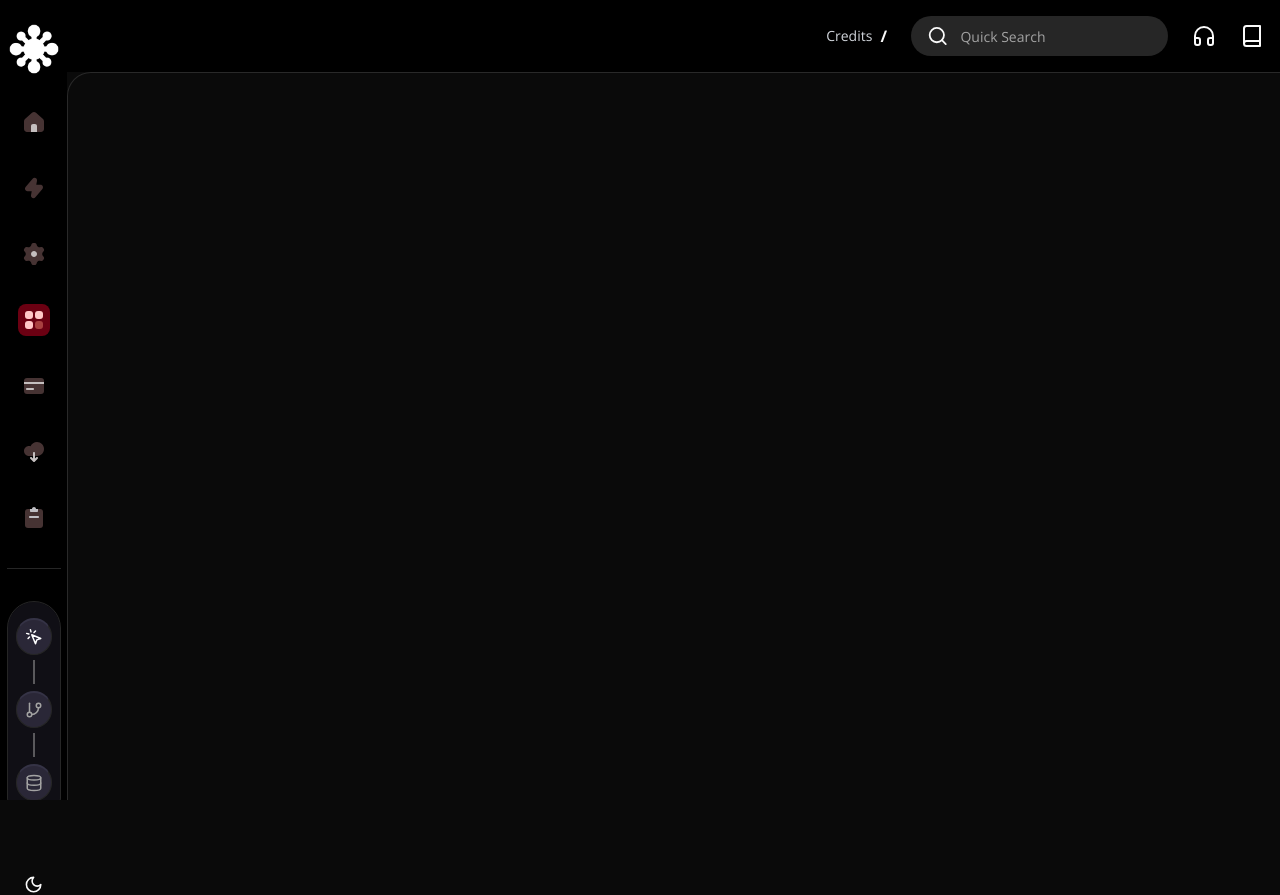
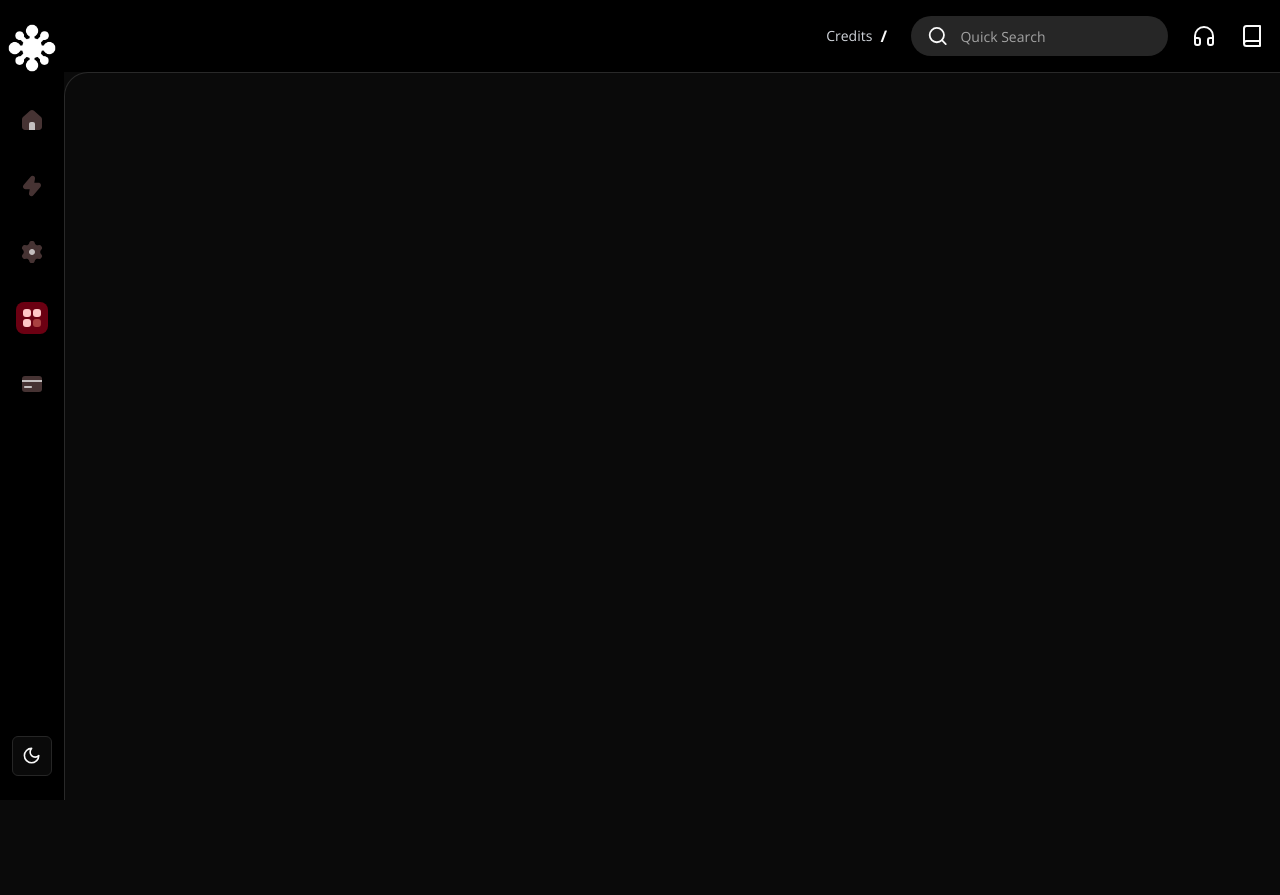
Before and after one commit to nebirous/Synco, a Next.js app: page /connections in a window 1280 px wide. After the commit the page ends 800 px from the top, so only its background shows below. Built offline with nearby package versions, Linux system fonts and the light colour scheme; no server answers.

Commit message:
deleting unused sections

```diff
--- a/src/components/sidebar/index.tsx
+++ b/src/components/sidebar/index.tsx
@@ -64,24 +64,6 @@ const MenuOptions = (props: Props) => {
             </ul>
           ))}
         </TooltipProvider>
-        <Separator />
-        <div className="flex h-56 flex-col items-center gap-9 overflow-scroll rounded-full border-[1px] px-2 py-4 dark:bg-[#353346]/30">
-          <div className="relative rounded-full border-[1px] p-2 dark:border-t-[2px] dark:border-t-[#353346] dark:bg-[#353346]/70">
-            <LucideMousePointerClick className="dark:text-white" size={18} />
-            <div className="absolute -bottom-[30px] left-1/2 h-6 translate-x-[-50%] transform border-l-2 border-muted-foreground/50" />
-          </div>
-          <div className="relative rounded-full border-[1px] p-2 dark:border-t-[2px] dark:border-t-[#353346] dark:bg-[#353346]/70">
-            <GitBranch className="text-muted-foreground" size={18} />
-            <div className="absolute -bottom-[30px] left-1/2 h-6 translate-x-[-50%] transform border-l-2 border-muted-foreground/50"></div>
-          </div>
-          <div className="relative rounded-full border-[1px] p-2 dark:border-t-[2px] dark:border-t-[#353346] dark:bg-[#353346]/70">
-            <Database className="text-muted-foreground" size={18} />
-            <div className="absolute -bottom-[30px] left-1/2 h-6 translate-x-[-50%] transform border-l-2 border-muted-foreground/50"></div>
-          </div>
-          <div className="relative rounded-full border-[1px] p-2 dark:border-t-[2px] dark:border-t-[#353346] dark:bg-[#353346]/70">
-            <GitBranch className="text-muted-foreground" size={18} />
-          </div>
-        </div>
       </div>
       <div className="flex flex-col items-center justify-center gap-8">
         <ModeToggle />
--- a/src/lib/constants.ts
+++ b/src/lib/constants.ts
@@ -99,8 +99,6 @@ export const menuOptions = [
   { name: "Settings", Component: Settings, href: "/settings" },
   { name: "Connections", Component: Category, href: "/connections" },
   { name: "Billing", Component: Payment, href: "/billing" },
-  { name: "Templates", Component: Templates, href: "/templates" },
-  { name: "Logs", Component: Logs, href: "/logs" },
 ];
 
 export const CONNECTIONS: Connection[] = [
```
